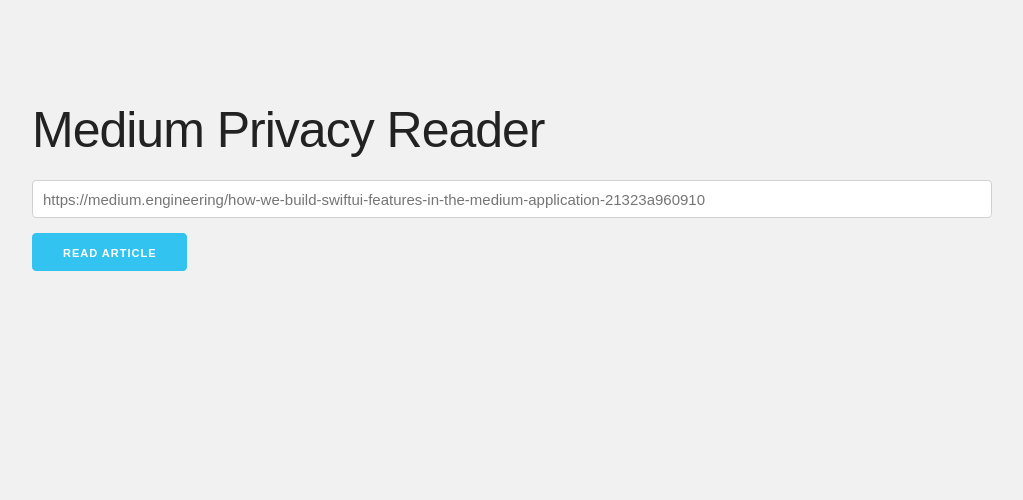
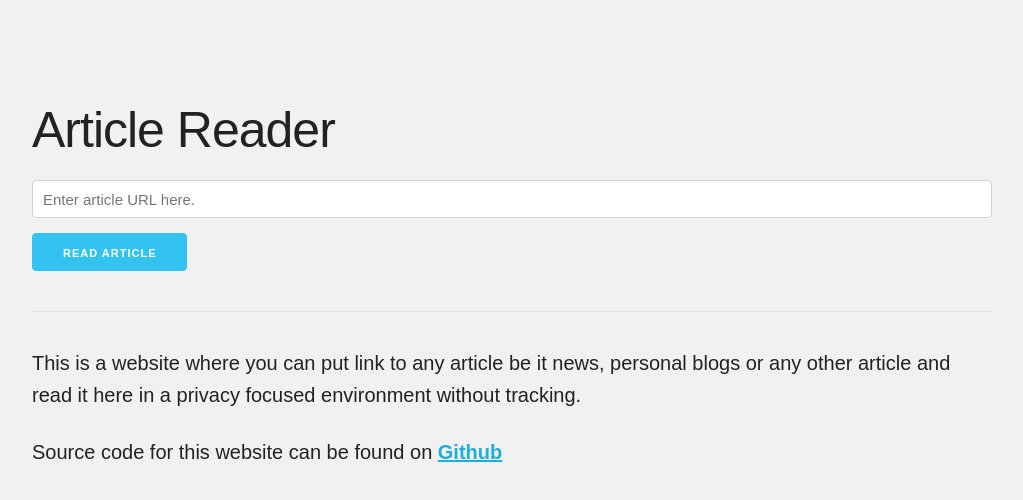
Before and after one commit to ketanip/private-article-reader, a Next.js app: page / in a window 1280 px wide. Shown: the top 500 px of the page, without its empty margins (128-1151 px from the left). Built offline with nearby package versions, Linux system fonts and the light colour scheme.

Commit message:
Minor Asthetic Changes

```diff
--- a/pages/article/index.tsx
+++ b/pages/article/index.tsx
@@ -54,7 +54,7 @@
                             color="#000"
                             height={100}
                             width={100}
-                        />
+                            />
                     </div>
                 }
 
--- a/pages/index.tsx
+++ b/pages/index.tsx
@@ -7,7 +7,7 @@
   const router = useRouter();
   const [articleURL, setArticleURL] = useState('');
 
-  const HandleForm = (e: FormEvent<HTMLFormElement> ) => {
+  const HandleForm = (e: FormEvent<HTMLFormElement>) => {
     e.preventDefault();
     let article_url = articleURL.trim();
 
@@ -17,21 +17,27 @@
   };
 
   return (
-    <div className="container" style={{marginTop:100}}>
+    <div className="container" style={{ marginTop: 100 }}>
 
-      <h1>Medium Privacy Reader</h1>
+      <h1>Article Reader</h1>
 
-      <form onSubmit={HandleForm}>
+      <form onSubmit={HandleForm} >
         <input
-          onChange={(e)=>setArticleURL(e.target.value)}
+          onChange={(e) => setArticleURL(e.target.value)}
           name="url"
           type="url"
           required
           className="u-full-width"
-          placeholder="https://medium.engineering/how-we-build-swiftui-features-in-the-medium-application-21323a960910" />
+          placeholder="Enter article URL here." />
         <br />
-        <button className="button button-primary"  type="submit">Read Article</button>
+        <button className="button button-primary" type="submit">Read Article</button>
       </form>
+
+      <hr />
+
+      <p>This is a website where you can put link to any article be it news, personal blogs or any other article and read it here in a privacy focused environment without tracking.</p>
+
+      <p>Source code for this website can be found on <a href="https://github.com/KetanIP/private-article-reader" target="_blank"><b>Github</b></a></p>
 
     </div>
   );
--- a/styles/main.css
+++ b/styles/main.css
@@ -38,7 +38,10 @@
 }
 
 pre {
-    background: #ececec;
     padding: 10px;
     border-radius: 5px;
 }
+
+pre, code {
+    background-color: #e6e6e6;
+}
```
